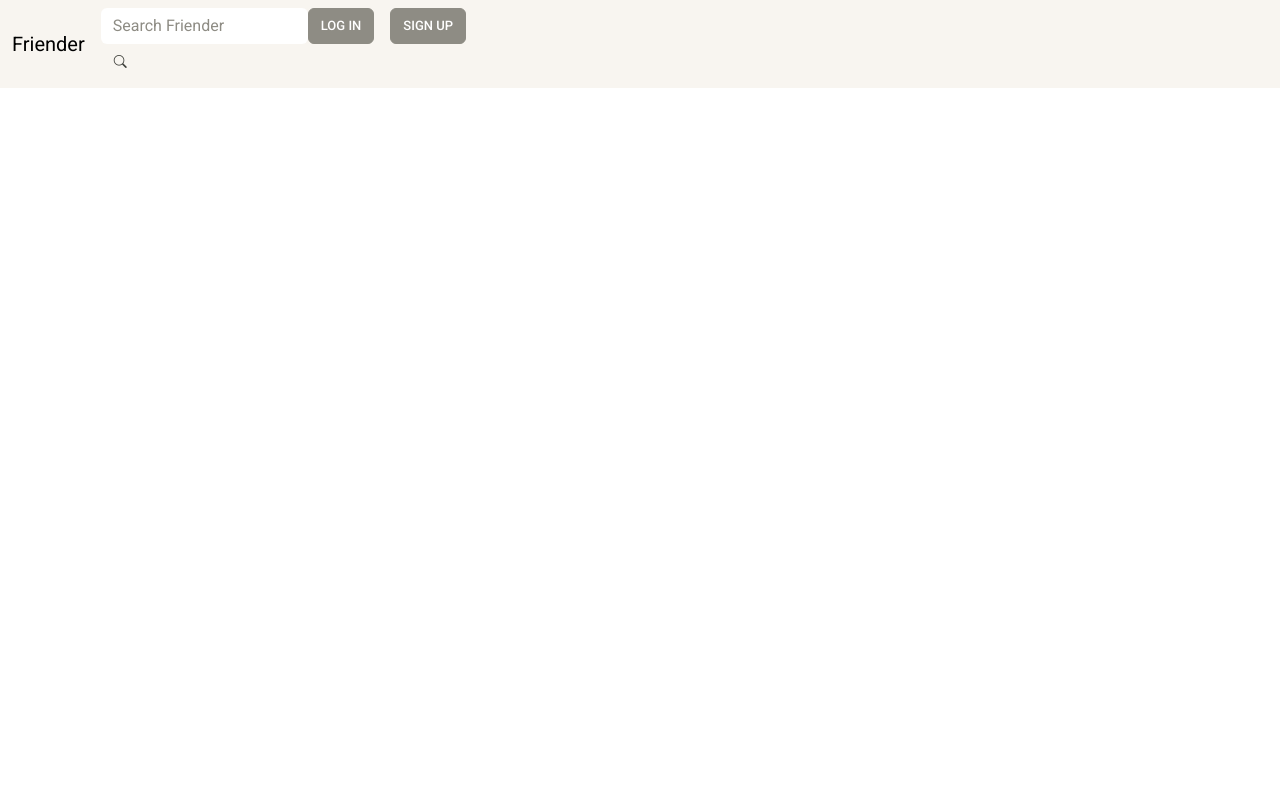
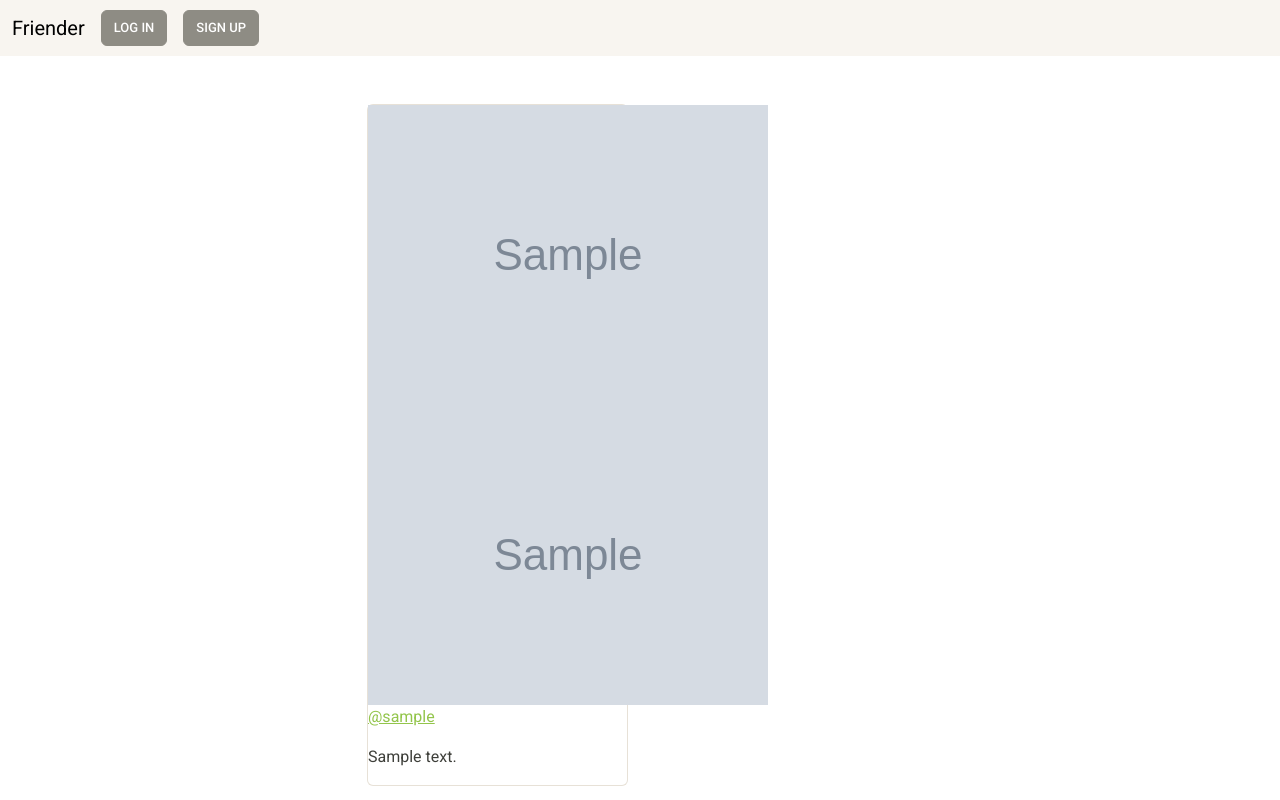
Before and after one commit to nathanrydel/friender-demo, a Flask app: template templates/users/index.html in a window 1280 px wide. Run offline with Flask 3, Linux system fonts and the light colour scheme; the template is opened without the code that fills it: most values are stand-ins (such as "Sample title", 1, 10 or a date in 2020); grey boxes marked "Sample" are stand-in pictures; parts of the project's set-up code (start-up, migrations or seed data) failed here and were passed over; some libraries are stand-ins or nearby versions.

Commit message:
updated templates with correct title

```diff
--- a/templates/base.html
+++ b/templates/base.html
@@ -4,7 +4,7 @@
 <head>
   <meta charset="UTF-8">
   <title>
-    Friender &ndash; {% block title %}{% endblock %}
+    Friender  {% block title %}{% endblock %}
   </title>
   <link rel="stylesheet" href="https://cdn.jsdelivr.net/npm/bootswatch@5.3.2/dist/sandstone/bootstrap.min.css">
   <link rel="stylesheet" href="https://www.unpkg.com/bootstrap-icons/font/bootstrap-icons.css">
--- a/templates/users/index.html
+++ b/templates/users/index.html
@@ -1,4 +1,66 @@
-<!-- FIXME: ensure correct extends -->
 {% extends 'base.html' %}
 
-<!-- TODO: Implement -->
+{% block searchbox %}
+
+{% endblock %}
+
+{% block content %}
+{% if users|length == 0 %}
+<h3>Sorry, no users found</h3>
+{% else %}
+
+<div class="row justify-content-end">
+  <div class="col-sm-9">
+    <div class="row">
+
+      {% for user in users %}
+
+      <div class="col-lg-4 col-md-6 col-12">
+        <div class="card user-card">
+          <div class="card-inner">
+            <div class="image-wrapper">
+              <img src="{{ user.header_image_url }}"
+                   alt=""
+                   class="card-hero">
+            </div>
+            <div class="card-contents">
+              <a href="/users/{{ user.id }}" class="card-link">
+                <img src="{{ user.image_url }}"
+                     alt="Image for {{ user.username }}"
+                     class="card-image">
+                <p>@{{ user.username }}</p>
+              </a>
+
+              {% if g.user %}
+              {% if g.user.is_following(user) %}
+              <form method="POST"
+                    action="/users/stop-following/{{ user.id }}">
+                {{ g.csrf_form.hidden_tag() }}
+                <button class="btn btn-primary btn-sm">
+                  Unfollow
+                </button>
+              </form>
+              {% else %}
+              <form method="POST"
+                    action="/users/follow/{{ user.id }}">
+                {{ g.csrf_form.hidden_tag() }}
+                <button class="btn btn-outline-primary btn-sm">
+                  Follow
+                </button>
+              </form>
+              {% endif %}
+              {% endif %}
+
+            </div>
+            <p class="card-bio">{{ user.bio }}</p>
+          </div>
+        </div>
+      </div>
+
+      {% endfor %}
+
+    </div>
+  </div>
+</div>
+{% endif %}
+{% endblock %}
--- a/templates/users/login.html
+++ b/templates/users/login.html
@@ -1,4 +1,10 @@
 <!-- FIXME: ensure correct extends -->
 {% extends 'base.html' %}
 
+{% block title %}&ndash; Login{% endblock %}
+
+{% block searchbox %}
+  {# don't show this on anon homepage #}
+{% endblock %}
+
 <!-- TODO: Implement -->
--- a/templates/users/signup.html
+++ b/templates/users/signup.html
@@ -1,4 +1,10 @@
 <!-- FIXME: ensure correct extends -->
 {% extends 'base.html' %}
 
+{% block title %}&ndash; Signup{% endblock %}
+
+{% block searchbox %}
+  {# don't show this on anon homepage #}
+{% endblock %}
+
 <!-- TODO: Implement -->
```
